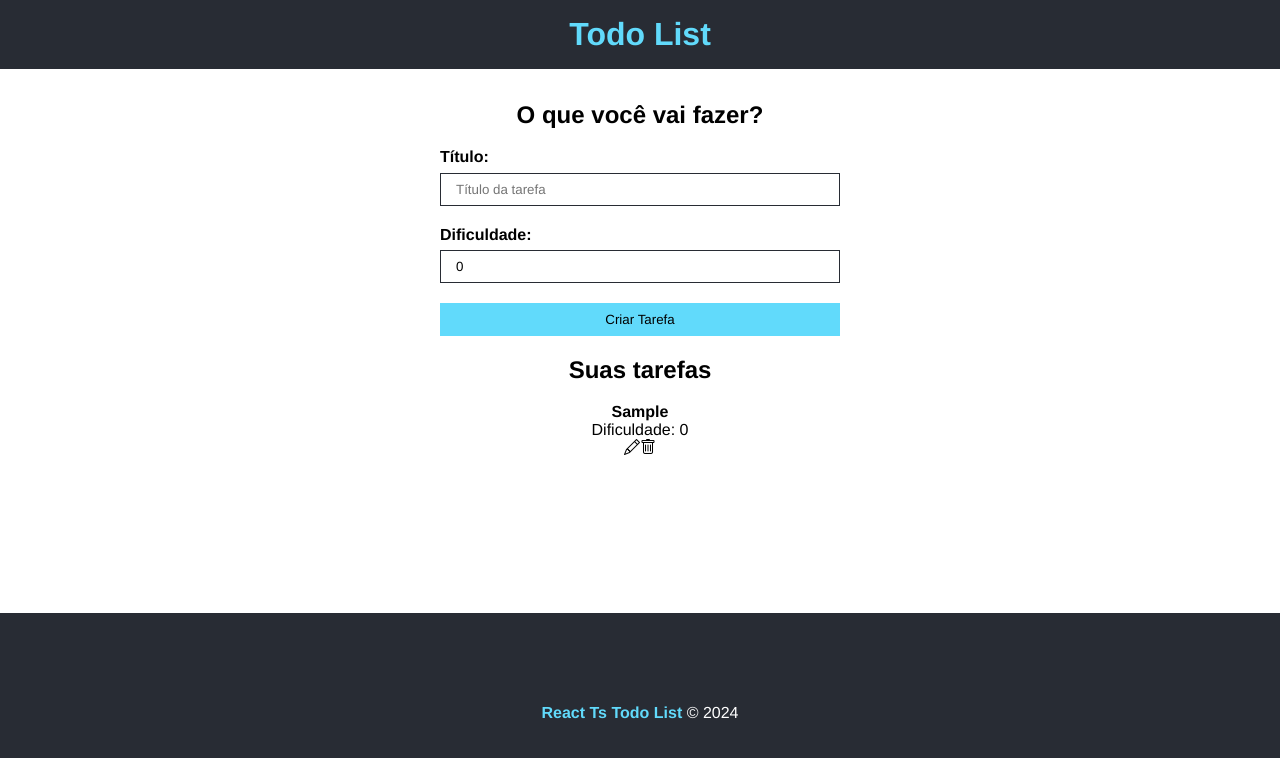
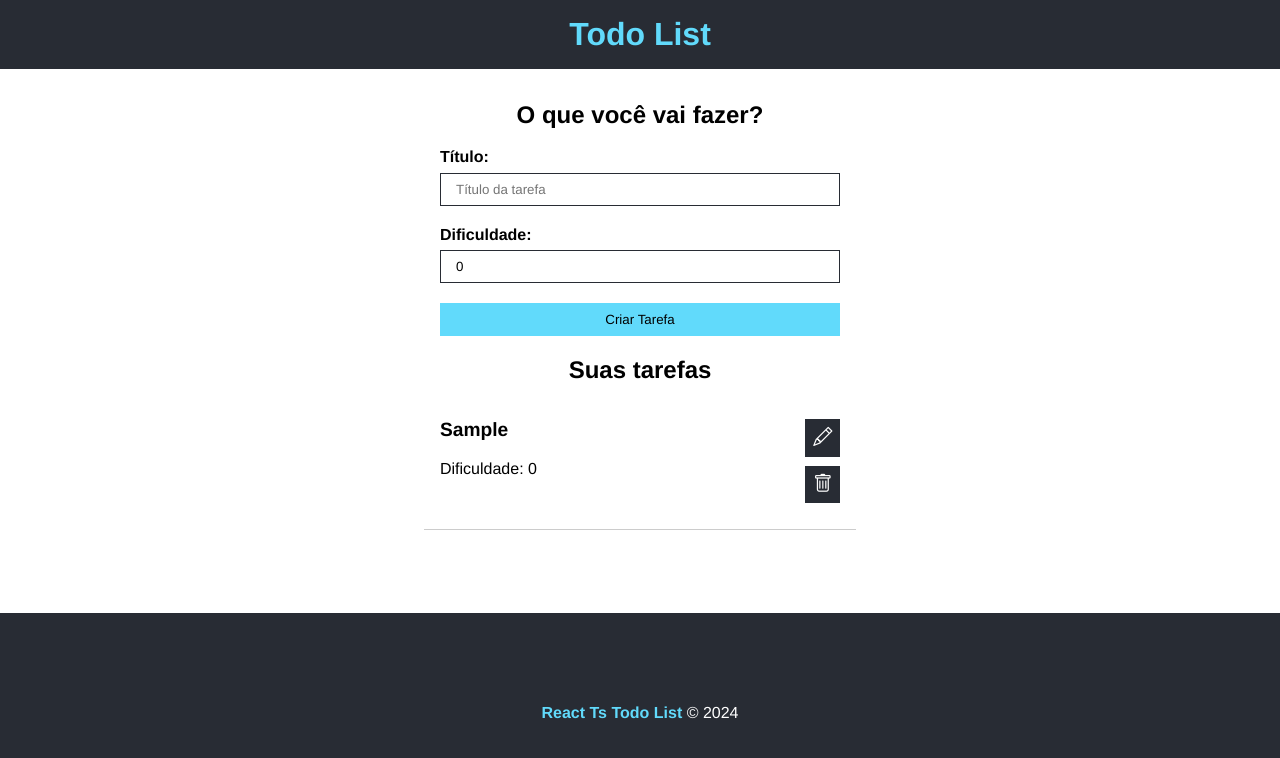
Before and after one commit to alexandrerogeriosn93/project-react-typescript-todo-list, a React (Vite) app: page / in a window 1280 px wide. Both pictures are taken after typing "Sample" into the empty fields and a click on the input "Criar Tarefa". Shown: the top 758 px of the page. Built offline with nearby package versions, Linux system fonts and the light colour scheme.

Commit message:
feat: add TaskList styles css

```diff
--- a/src/components/TaskList.module.css
+++ b/src/components/TaskList.module.css
@@ -0,0 +1,38 @@
+.task {
+  display: flex;
+  justify-content: space-between;
+  max-width: 400px;
+  margin: 0 auto;
+  border-bottom: 1px solid #ccc;
+  padding: 1em;
+}
+
+.details {
+  text-align: left;
+}
+
+.details h4 {
+  font-size: 1.2em;
+  margin-bottom: 1em;
+}
+
+.actions {
+  display: flex;
+  flex-direction: column;
+  align-items: center;
+  justify-content: center;
+}
+
+.actions i {
+  margin-bottom: 0.5em;
+  font-size: 1.2em;
+  cursor: pointer;
+  background-color: #282c34;
+  color: #fff;
+  padding: 0.4em;
+  transition: 0.5s;
+}
+
+.actions i:hover {
+  color: #61dafb;
+}
--- a/src/components/TaskList.tsx
+++ b/src/components/TaskList.tsx
@@ -10,12 +10,12 @@
     <>
       {taskList.length > 0 ? (
         taskList.map((task) => (
-          <div key={task.id}>
-            <div>
+          <div key={task.id} className={styles.task}>
+            <div className={styles.details}>
               <h4>{task.title}</h4>
               <p>Dificuldade: {task.difficulty}</p>
             </div>
-            <div>
+            <div className={styles.actions}>
               <i className="bi bi-pencil"></i>
               <i className="bi bi-trash"></i>
             </div>
```
